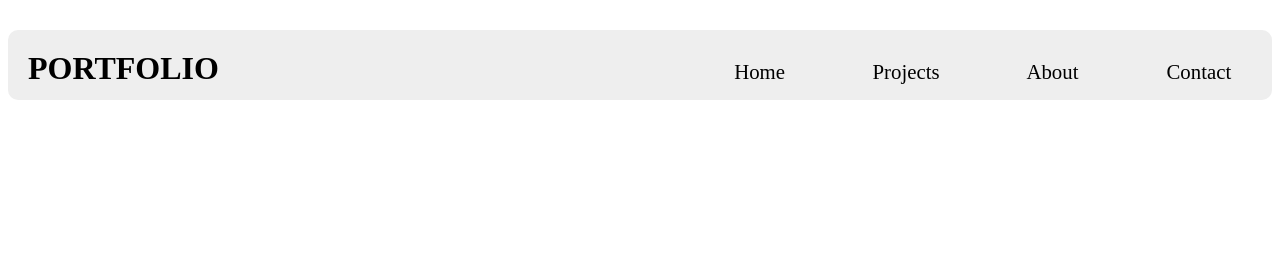
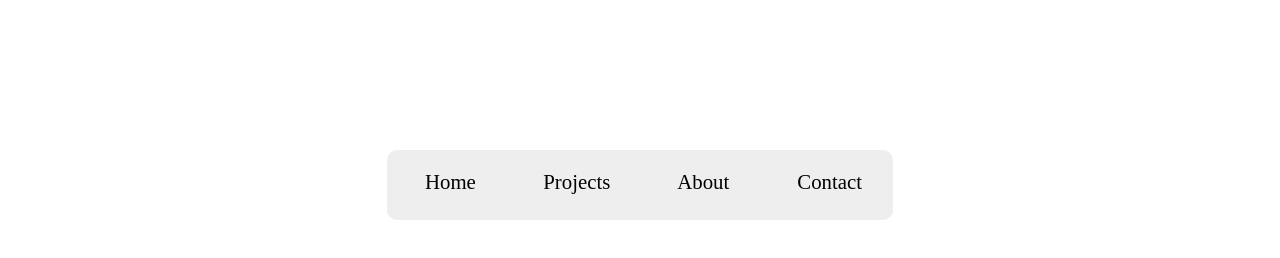
Before and after one commit to Katie1788/stream1portfolio, a website: page index.html in a window 1280 px wide. Drawn offline with Linux system fonts and the light colour scheme; a web font is replaced by a local one.

Commit message:
Add files via upload

```diff
--- a/index.html
+++ b/index.html
@@ -9,8 +9,8 @@
       nav{
 			font-family: 'Palanquin', sans-serif;
 			background-color: #eee;
-			margin: 30px auto;
-			width: 100%;
+			margin: 150px auto;
+			width: 40%;
 			height: 70px;
 			display: flex;
 			flex-direction: column;
@@ -24,17 +24,14 @@
 			color: black;
 			flex:1;
 			height: 30px;
-			font-family: Dosis;
+			font-family: Palanquin;
 			padding:20px 20px 20px 20px;
 			text-align: center;
 			font-size: 2em;
 			border:1px solid black;
 
 		}
-		#logoNav{
-			font-size: 2em;
-			font-weight: bold;
-			}
+
 
 		@media screen and (min-width: 700px){
 			nav{
@@ -46,10 +43,7 @@
 			border: none;
 
 			}
-			#logoNav{
-			flex: 6;
-			text-align: left;
-			}
+
 		}
 
      body{
@@ -65,7 +59,7 @@
 
      <nav>
 
-			<a id="logoNav">PORTFOLIO</a>
+
 			<a href="#">Home</a>
 			<a href="#">Projects</a>
 			<a href="#">About</a>
```
